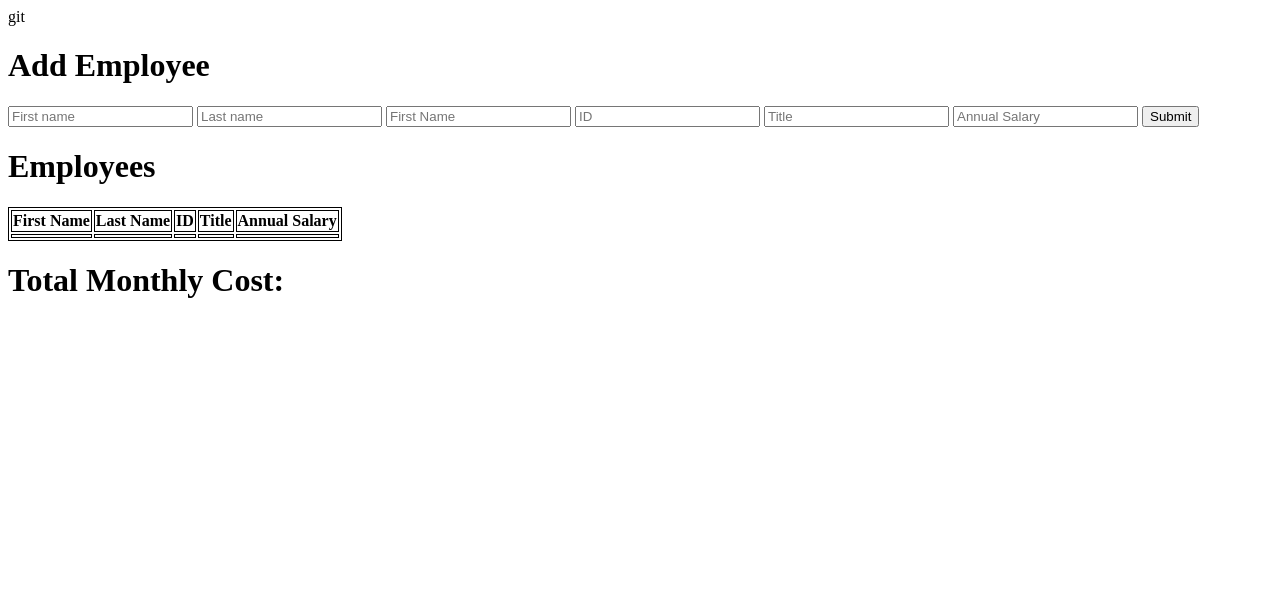
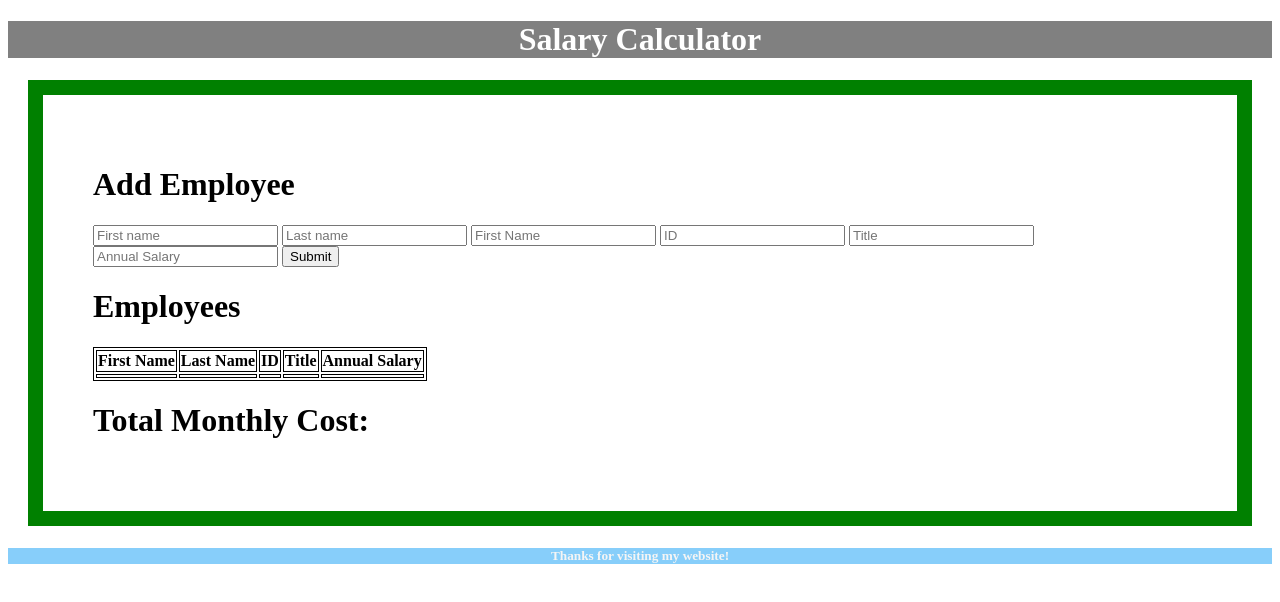
Before and after one commit to tarekazzazi/-tarekazzazi-weekend-jquery-salary-calculator, a plain HTML site: page assignment/index.html in a window 1280 px wide. Drawn offline with Linux system fonts and the light colour scheme.

Commit message:
Added header and footer

```diff
--- a/assignment/index.html
+++ b/assignment/index.html
@@ -13,8 +13,12 @@
 </head>
 
 <body>
+    <div class="siteHeader centerText">
+        <h1>Salary Calculator</h1>
+    </div>
+
     <div class="container">
-        git
+
         <div class="header">
             <h1>Add Employee</h1>
         </div>
@@ -34,7 +38,7 @@
 
 
 
-        <div class="header">
+        <div class="header ">
             <h1>Employees</h1>
         </div>
 
@@ -65,6 +69,9 @@
 
     </div>
 
+    <div class="siteFooter centerText">
+        <h5>Thanks for visiting my website!</h5>
+    </div>
 </body>
 
 </html>
--- a/assignment/style.css
+++ b/assignment/style.css
@@ -1,3 +1,25 @@
 table,th,td{
 border: 1px solid black;
 }
+
+.container{
+    margin: 20px;
+    width: auto;
+    border: 15px solid green;
+    padding: 50px;
+}
+
+.siteHeader{
+    background-color: grey;
+    color: white;
+}
+
+.siteFooter{
+    background-color: lightskyblue;
+    color: whitesmoke;
+}
+
+.centerText{
+text-align: center;
+
+}
```
